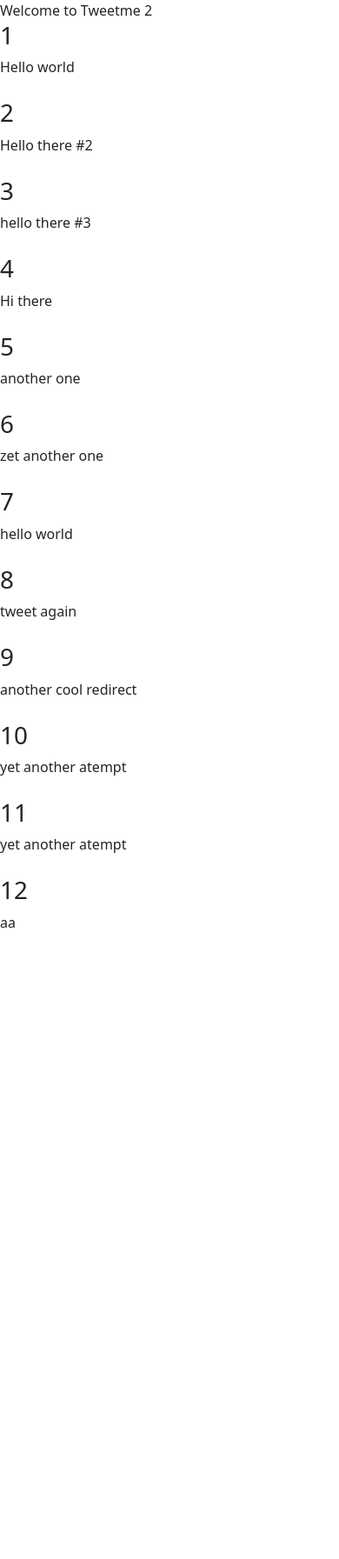
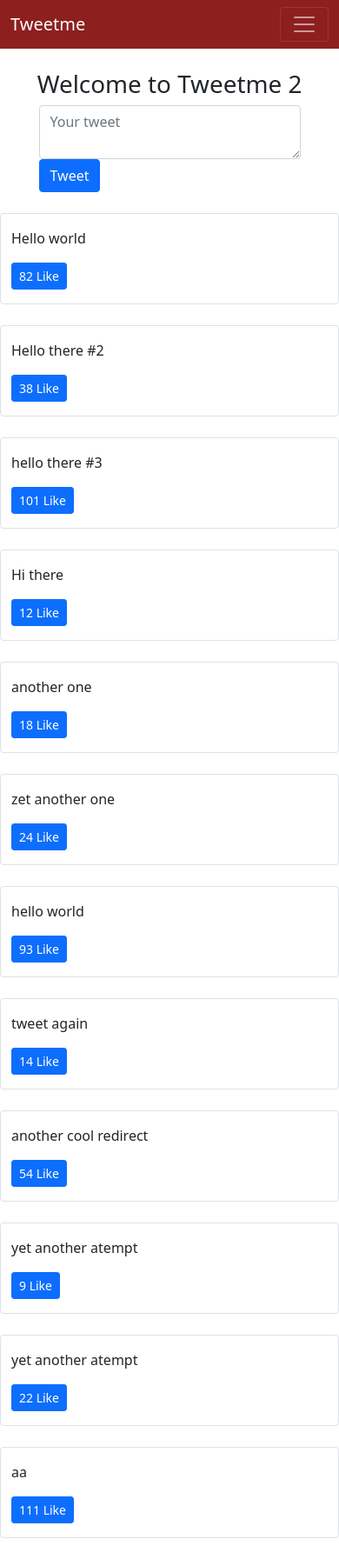
Before and after one commit to josipq97/tweetme, a Django app: page / in a window 390 px wide. Shown: the whole page at 87% size. Before the commit the page ends 1067 px from the top, so only its background shows below. Run offline with Django 3.2, Linux system fonts and the light colour scheme; data comes from the database, SQL or seed files in the repository; both versions use the stored data as it was after the commit.

Commit message:
adding tweets functionality

```diff
--- a/templates/base.html
+++ b/templates/base.html
@@ -12,11 +12,21 @@
       integrity="sha384-giJF6kkoqNQ00vy+HMDP7azOuL0xtbfIcaT9wjKHr8RbDVddVHyTfAAsrekwKmP1"
       crossorigin="anonymous"
     />
+    <style>
+      .bg-tweetme{
+        background-color: #8e1f1f!important;
+      }
+    </style>
 
     <title>Tweetme 2 {%block headtitle%} {%endblock headtitle%}</title>
   </head>
   <body>
-    {% block content %} {% endblock content %}
+    {% include "components/navbar.html" %}
+
+    <div class="container">
+    {% block content %}
+    {% endblock content %}
+    </div>
 
     <!-- Optional JavaScript; choose one of the two! -->
 
--- /dev/null
+++ b/templates/components/form.html
@@ -0,0 +1,4 @@
+<form method='POST'> {% csrf_token %}
+    {{ form.as_p }}
+    <button type="submit" class="btn btn-secondary">Save</button>
+</form>
--- /dev/null
+++ b/templates/components/navbar.html
@@ -0,0 +1,36 @@
+<nav class="navbar navbar-expand-lg navbar-dark bg-tweetme mb-4">
+  <div class="container-fluid">
+    <a class="navbar-brand" href="/">Tweetme</a>
+    <button class="navbar-toggler" type="button" data-bs-toggle="collapse" data-bs-target="#navbarSupportedContent" aria-controls="navbarSupportedContent" aria-expanded="false" aria-label="Toggle navigation">
+      <span class="navbar-toggler-icon"></span>
+    </button>
+    <div class="collapse navbar-collapse d-none" id="navbarSupportedContent">
+      <ul class="navbar-nav me-auto mb-2 mb-lg-0 d-none">
+        <li class="nav-item">
+          <a class="nav-link active" aria-current="page" href="#">Home</a>
+        </li>
+        <li class="nav-item">
+          <a class="nav-link" href="#">Link</a>
+        </li>
+        <li class="nav-item dropdown">
+          <a class="nav-link dropdown-toggle" href="#" id="navbarDropdown" role="button" data-bs-toggle="dropdown" aria-expanded="false">
+            Dropdown
+          </a>
+          <ul class="dropdown-menu" aria-labelledby="navbarDropdown">
+            <li><a class="dropdown-item" href="#">Action</a></li>
+            <li><a class="dropdown-item" href="#">Another action</a></li>
+            <li><hr class="dropdown-divider"></li>
+            <li><a class="dropdown-item" href="#">Something else here</a></li>
+          </ul>
+        </li>
+        <li class="nav-item">
+          <a class="nav-link disabled" href="#" tabindex="-1" aria-disabled="true">Disabled</a>
+        </li>
+      </ul>
+      <form class="d-flex d-none">
+        <input class="form-control me-2 d-none" type="search" placeholder="Search" aria-label="Search">
+        <button class="btn btn-outline-success" type="submit">Search</button>
+      </form>
+    </div>
+  </div>
+</nav>
--- a/templates/pages/home.html
+++ b/templates/pages/home.html
@@ -4,8 +4,25 @@
 {% endblock headtitle%}
 
 {% block content %}
-Welcome to Tweetme 2
-<div id="tweets">
+<div class="row text-center">
+    <div class="col">
+        <h1>Welcome to Tweetme 2
+        </h1>
+    </div>
+</div>
+
+<div class='row mb-4'>
+    <div class='col-md-4 mx-auto col-10'>
+        <form class='form' method='POST' action='/create-tweet'>
+            {% csrf_token %}
+            <input type="hidden" value="/" name='next' />
+            <textarea class='form-control' name='content' placeholder='Your tweet'></textarea>
+            <button type='submit' class='btn btn-primary'>Tweet</button>
+        </form>
+    </div>
+</div>
+
+<div class='row' id="tweets">
     Replace me
 </div>
 
@@ -18,6 +35,20 @@
     const url = "/tweets";
     const responseType = "json";
 
+
+    function handleDidLike(tweet_id, currentCount){
+        console.log(tweet_id, currentCount);
+    }
+    function LikeBtn(tweet){
+        return "<button class='btn btn-primary btn-sm' onclick='handleDidLike(" + tweet.id + "," + tweet.likes + ")'>" + tweet.likes + " Like</button>"
+    }
+
+    function formatTweetElement(tweet) {
+        var formatedTweet = "<div class='mb-4 col-12 col-md-10 mx-auto border rounded py-3' id='tweet-" + tweet.id +
+        "'><p>" + tweet.content +"</p>" +
+          "<div class='btn-group'>" + LikeBtn(tweet) + "</div></div>";
+        return formatedTweet;
+    }
     xhr.responseType = responseType;
     xhr.open(method, url);
     xhr.onload = function(){
@@ -27,7 +58,8 @@
         var finalTweetStr = "";
         var i;
         for (i=0; i<listedItems.length; i++){
-            var currentItem = "<div class='mb-4'><h1>" + listedItems[i].id + "</h1>" + "<p>" + listedItems[i].content + "</p></div>";
+            var tweetObj = listedItems[i];
+            var currentItem = formatTweetElement(tweetObj);
             finalTweetStr += currentItem;
         }
         tweetsElement.innerHTML = finalTweetStr;
--- a/tweetme2/settings.py
+++ b/tweetme2/settings.py
@@ -25,7 +25,7 @@
 # SECURITY WARNING: don't run with debug turned on in production!
 DEBUG = True
 
-ALLOWED_HOSTS = []
+ALLOWED_HOSTS = ['127.0.0.1']
 
 
 # Application definition
--- a/tweetme2/urls.py
+++ b/tweetme2/urls.py
@@ -15,11 +15,15 @@
 """
 from django.contrib import admin
 from django.urls import path
-from tweets.views import home_view, tweet_detail_view, tweet_list_view
+from tweets.views import (
+    home_view, tweet_detail_view, tweet_list_view,
+    tweet_create_view,
+)
 
 urlpatterns = [
     path('admin/', admin.site.urls),
     path('', home_view),
+    path('create-tweet', tweet_create_view),
     path('tweets', tweet_list_view),
     path('tweets/<int:tweet_id>', tweet_detail_view)
 ]
--- a/tweets/views.py
+++ b/tweets/views.py
@@ -1,8 +1,13 @@
-from django.shortcuts import render
+from .models import Tweet
+import random
+from django.conf import settings
+from django.shortcuts import render, redirect
 from django.http import HttpResponse, Http404, JsonResponse
+from .forms import TweetForm
+from django.utils.http import is_safe_url
 
+ALLOWED_HOSTS = settings.ALLOWED_HOSTS
 
-from .models import Tweet
 # Create your views here.
 
 
@@ -11,9 +16,22 @@
     return render(request, "pages/home.html", context={}, status=200)
 
 
+def tweet_create_view(request, *args, **kwargs):
+    form = TweetForm(request.POST or None)
+    next_url = request.POST.get("next") or None
+    if form.is_valid():
+        obj = form.save(commit=False)
+        obj.save()
+        if next_url != None and is_safe_url(next_url, ALLOWED_HOSTS):
+            return redirect(next_url)
+        form = TweetForm()
+    return render(request, 'components/form.html', context={"form": form})
+
+
 def tweet_list_view(request, *args, **kwargs):
     qs = Tweet.objects.all()
-    tweets_list = [{"id": x.id, "content": x.content} for x in qs]
+    tweets_list = [{"id": x.id, "content": x.content,
+                    "likes": random.randint(0, 127)} for x in qs]
     data = {
         "isUser": False,
         "response": tweets_list
```
Also changed, not shown: todo.md (+1 -0 lines), tweets/forms.py (added, +16 -0 lines), db.sqlite3, templates/components/footer.html (added).
